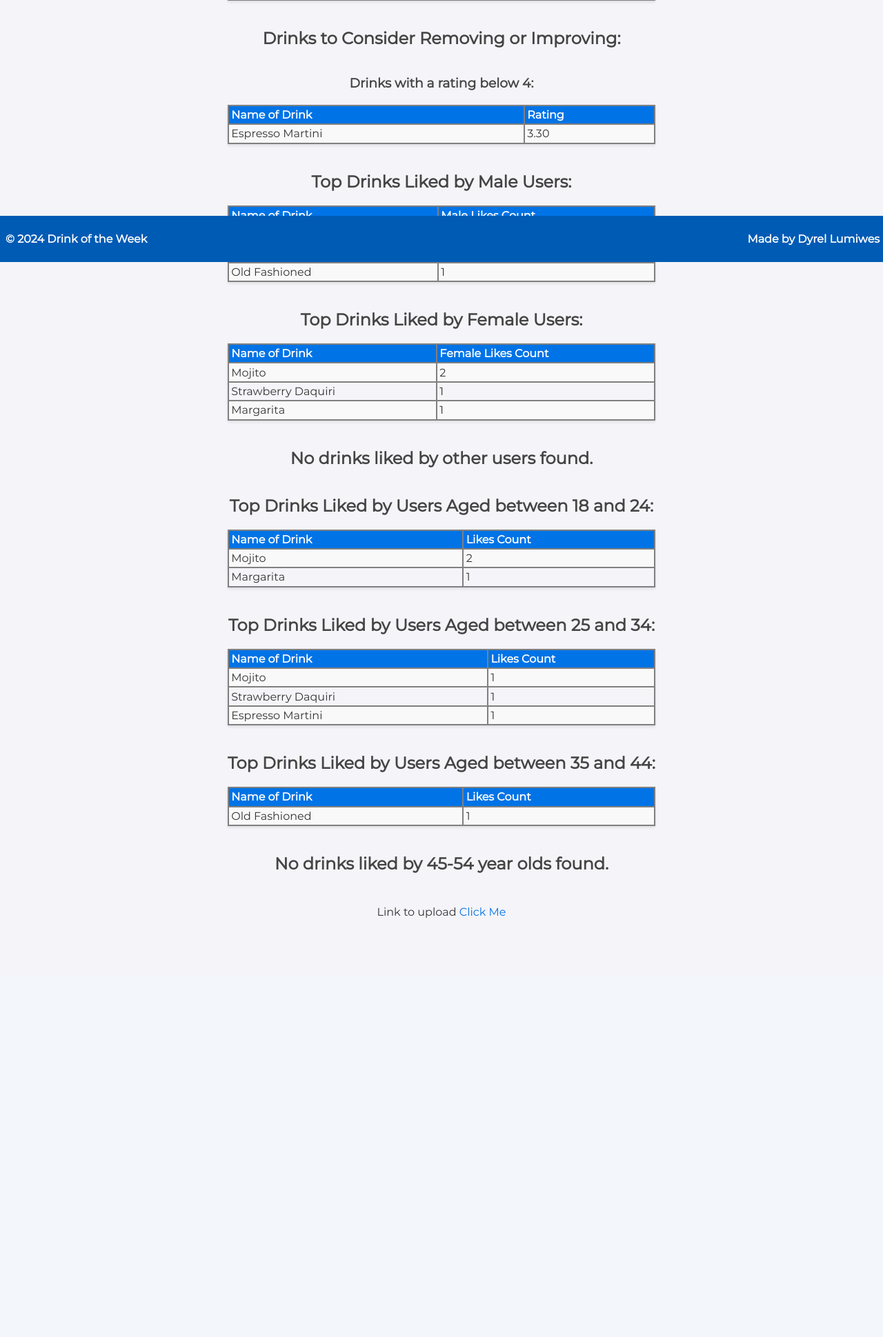
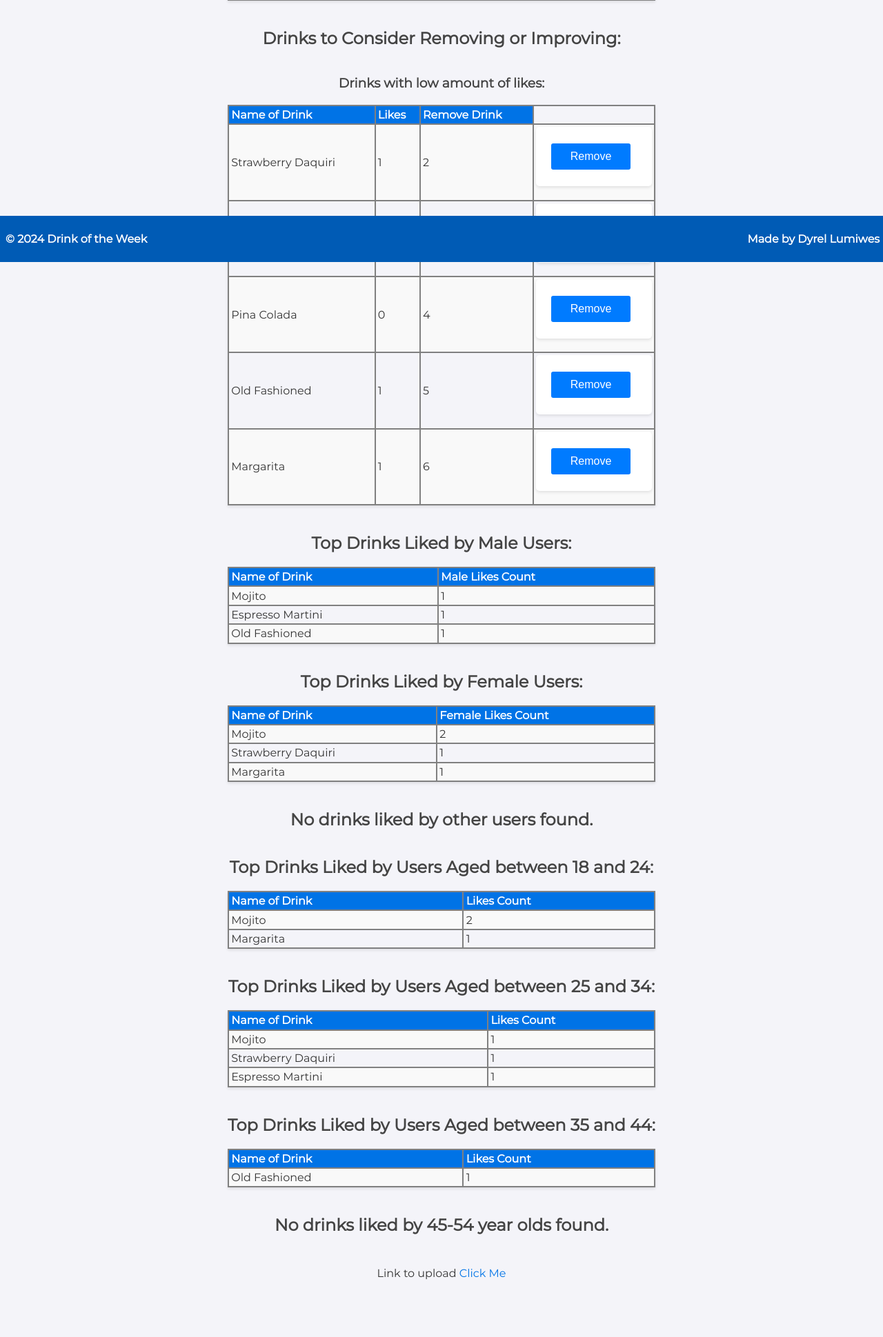
Before and after one commit to dyrel78/COSC_349_ASGN_1, a PHP site: page /admin/admin-page.php in a window 1280 px wide. Shown: the part 420-2359 px from the top of the page at 69% size. Before the commit the page ends 1752 px from the top, so only its background shows below. Run offline with PHP 8.4, Linux system fonts and the light colour scheme; data comes from the database, SQL or seed files in the repository.

Commit message:
remove drink working

```diff
--- a/www/admin/admin-page.php
+++ b/www/admin/admin-page.php
@@ -125,6 +125,7 @@
                             echo "<tr>";
                             echo "<td>" . htmlspecialchars($row["name_of_drink"]) . "</td>";
                             echo "<td>" . htmlspecialchars($row["likes"]) . "</td>";
+
                             echo "</tr>\n";
                         }
                     } else {
@@ -134,19 +135,30 @@
                     // Suggest drinks with rating below a certain threshold
                     echo "</table>";
 
-                    $threshold = 4.0; // Adjust the threshold as needed
-                    $sql = "SELECT name_of_drink, rating FROM Drinks WHERE rating < :threshold";
+                    $threshold = 1; // Adjust the threshold as needed
+                    $sql = "SELECT name_of_drink, likes,id FROM Drinks WHERE likes <= :threshold";
                     $stmt = $pdo->prepare($sql);
                     $stmt->execute([':threshold' => $threshold]);
 
                     if ($stmt->rowCount() > 0) {
                         echo "<h2>Drinks to Consider Removing or Improving:</h2>";
-                        echo "<h3>Drinks with a rating below $threshold:</h3>";
-                        echo "<table border='1'><tr><th>Name of Drink</th><th>Rating</th></tr>";
+                        echo "<h3>Drinks with low amount of likes:</h3>";
+                        echo "<table border='1'><tr><th>Name of Drink</th><th>Likes</th> <th> Remove Drink</th></tr>";
                         while ($row = $stmt->fetch()) {
                             echo "<tr>";
                             echo "<td>" . htmlspecialchars($row["name_of_drink"]) . "</td>";
-                            echo "<td>" . htmlspecialchars($row["rating"]) . "</td>";
+                            echo "<td>" . htmlspecialchars($row["likes"]) . "</td>";
+                            echo "<td>". htmlspecialchars($row["id"]) . "</td>";
+                            //remove button
+                            // echo "<td><a href='remove-drink.php?id=" . htmlspecialchars($row["id"]) . "'>Remove</a></td>";
+                            echo "<td>";
+                            // Form with POST request
+                            echo "<form action='remove-drink.php' method='post'>";
+                            echo "<input type='hidden' name='id' value='" . htmlspecialchars($row["id"]) . "'>";
+                            echo "<input class='submit-button' type='submit' value='Remove'>";
+                            echo "</form>";
+                            echo "</td>";
+
                             echo "</tr>\n";
                         }
                         echo "</table>";
```
Also changed, not shown: www/admin/remove-drink.php (added, +65 -0 lines).
